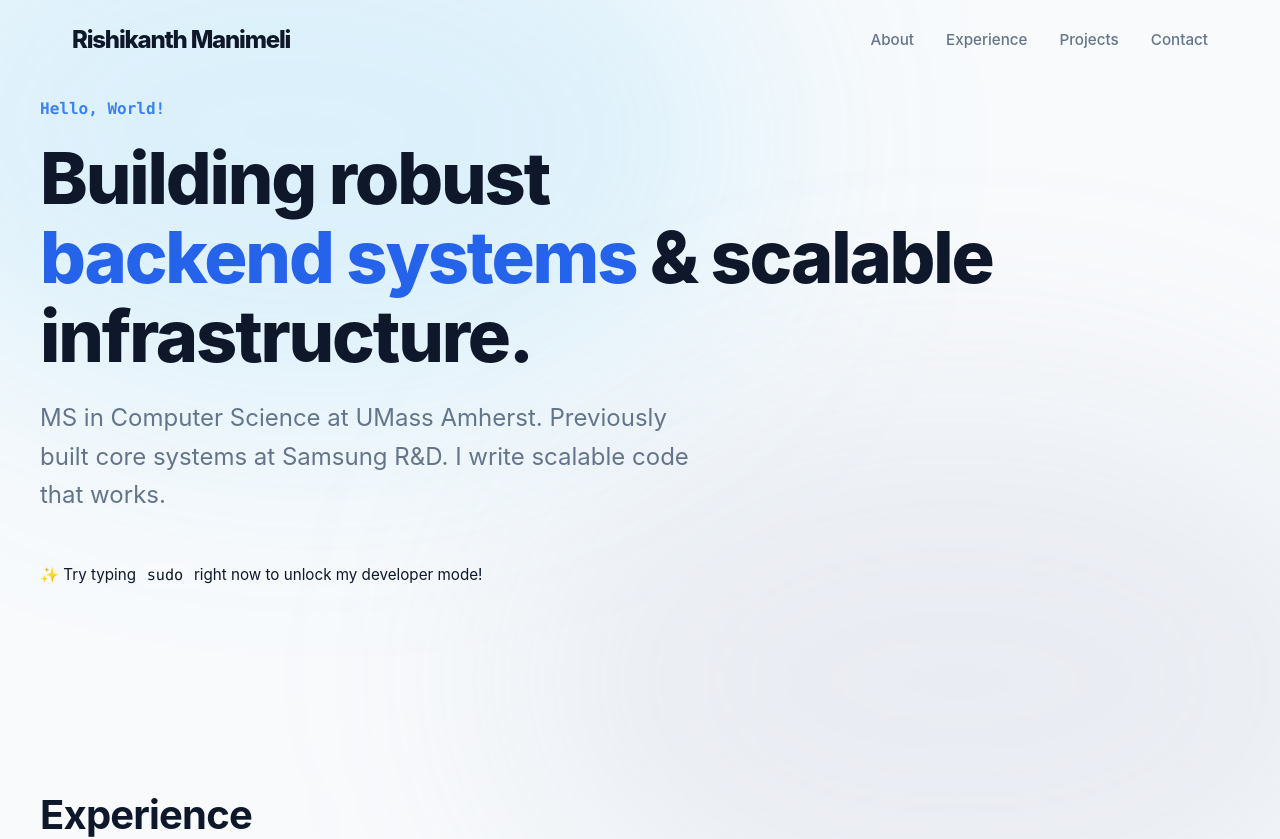
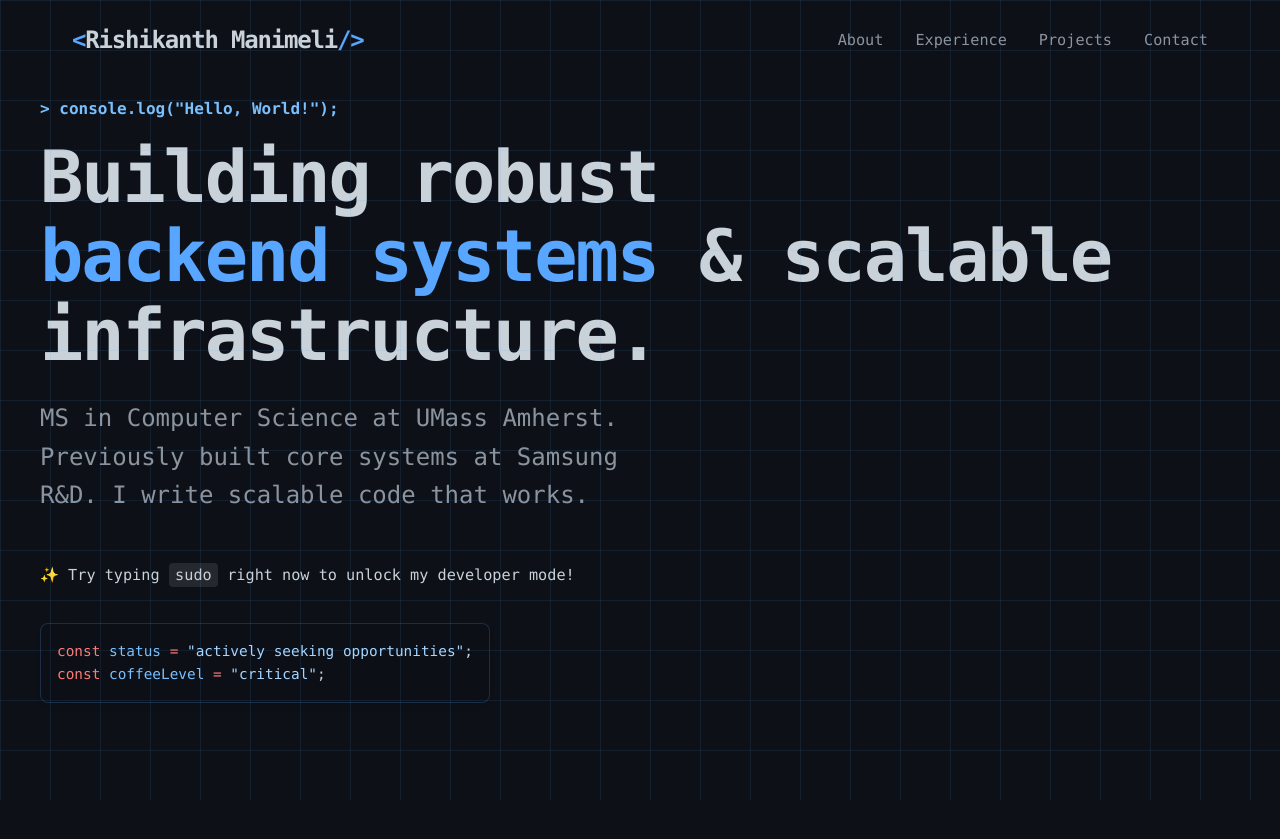
Before and after one commit to RiKan47/portfolio, a React (Vite) app: page / in a window 1280 px wide. Shown: the top 839 px of the page. Built offline with nearby package versions, Linux system fonts and the light colour scheme.

Commit message:
make dev version to default

```diff
--- a/src/components/ThemeContext.tsx
+++ b/src/components/ThemeContext.tsx
@@ -1,4 +1,4 @@
-import React, { createContext, useContext, useEffect, useState, useCallback } from 'react';
+import React, { createContext, useContext, useEffect, useState, useCallback, useRef } from 'react';
 import { useSecretCode } from '../hooks/useSecretCode';
 import { useShakeDetect } from '../hooks/useShakeDetect';
 import { Terminal } from 'lucide-react';
@@ -12,9 +12,10 @@ const ThemeContext = createContext<ThemeContextType | undefined>(undefined);
 
 export const ThemeProvider: React.FC<{ children: React.ReactNode }> = ({ children }) => {
     // Listen for the secret words like "sudo" or "devmode"
-    const secretTriggered = useSecretCode('sudo');
-    const [isDevMode, setIsDevMode] = useState(false);
+    const secretTriggered = useSecretCode('sudo', true);
+    const [isDevMode, setIsDevMode] = useState(true);
     const [showToast, setShowToast] = useState(false);
+    const isFirstMount = useRef(true);
 
     // Shared toggle function used by shake + multi-tap
     const toggleDevMode = useCallback(() => {
@@ -32,6 +33,13 @@ export const ThemeProvider: React.FC<{ children: React.ReactNode }> = ({ childre
     useShakeDetect(toggleDevMode);
 
     useEffect(() => {
+        if (isFirstMount.current) {
+            isFirstMount.current = false;
+            // Ensure the dev mode theme is applied immediately on mount
+            setIsDevMode(secretTriggered);
+            return;
+        }
+
         // If secret is triggered, toggle dev mode
         setIsDevMode(secretTriggered);
         if (secretTriggered) {
--- a/src/hooks/useSecretCode.ts
+++ b/src/hooks/useSecretCode.ts
@@ -1,7 +1,7 @@
 import { useState, useEffect } from 'react';
 
-export const useSecretCode = (secretCode: string) => {
-    const [success, setSuccess] = useState(false);
+export const useSecretCode = (secretCode: string, initialState: boolean = false) => {
+    const [success, setSuccess] = useState(initialState);
     const [input, setInput] = useState('');
 
     useEffect(() => {
```
